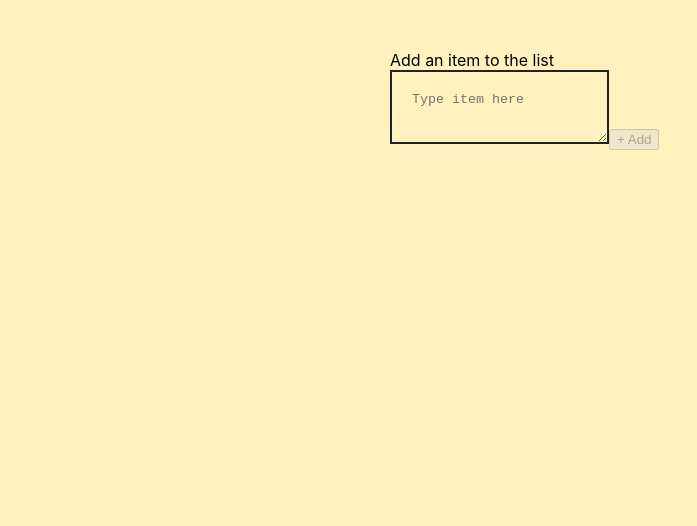
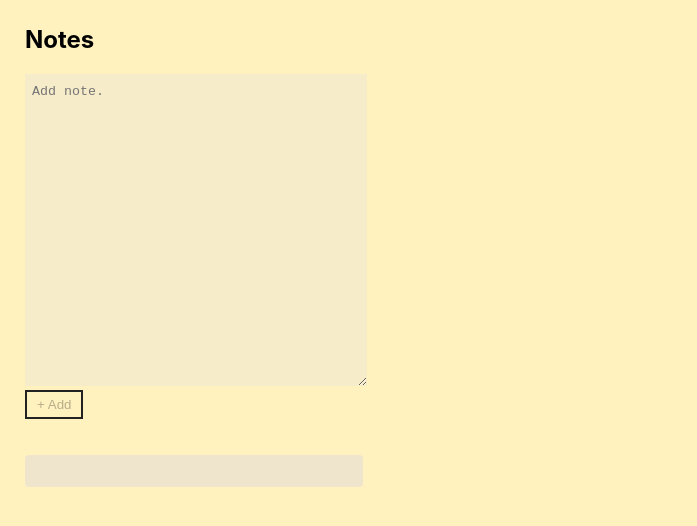
Before and after one commit to sosroInSpace/website_prelaunch_checklist, a React (Create React App) app in the folder notes/: page / in a window 1280 px wide. Shown: the top 526 px of the page, without its empty margins (0-697 px from the left). Built offline with nearby package versions, Linux system fonts and the light colour scheme.

Commit message:
ui changes

```diff
--- a/notes/src/App.js
+++ b/notes/src/App.js
@@ -103,27 +103,24 @@ class App extends Component {
 
   render() {
     return (
+
       <div className="App">
 
         <div
-          style={{
-            padding: 50,
-            textAlign: "left",
-            maxWidth: 500,
-            margin: "auto"
-          }}
+          className="column-container"
         >
-          Add an item to the list
+          <h2>Notes</h2>
           <br />
           <textArea
             type="textarea"
-            placeholder="Type item here"
+            placeholder="Add note."
             value={this.state.newItem}
             onChange={e => this.updateInput("newItem", e.target.value)}
           />
           <button
             onClick={() => this.addItem()}
             disabled={!this.state.newItem.length}
+            className="add-button"
           >
             &#43; Add
           </button>
@@ -132,10 +129,16 @@ class App extends Component {
             {this.state.list.map(item => {
               return (
                 <li key={item.id}>
-                  {item.value}
-                  <button onClick={() => this.deleteItem(item.id)}>
-                    Remove
-                  </button>
+                  <div className="result-container">
+                    <div className="result-column">
+                     <p>{item.value}</p>
+                    </div>
+                    <div className="remove-column">
+                    <button onClick={() => this.deleteItem(item.id)}>
+                     Remove
+                    </button>
+                  </div>
+                  </div>
                 </li>
               );
             })}
--- a/notes/src/style.scss
+++ b/notes/src/style.scss
@@ -1,18 +1,86 @@
 /* declare variables */
 $brown: #fff2bf;
 $black: #222;
-
+$white: #fdfdfd;
 
 body {
 
+	background:$brown;
 
 
-	background:$brown;
+	h2 {
+		margin-bottom:0;
+	}
+
+	p {
+		font-size:14px;
+	}
+
+	ul {
+	    margin-left: 0;
+	    padding: 16px 14px;
+	    list-style: none;
+	    background: #efe5cd;
+	    border-radius: 4px;
+	}
+
+	li {
+
+	    margin: 20px 0px;
+    	border-bottom: 1px solid #333;
+    	padding: 15px 0px 15px 5px;
+
+
+	}
+
+	.result-container {
+		position:relative;
+
+		div {
+			display:block;
+			padding-bottom:14px;
+		}
+
+		.add-button {
+		    width: 100%;
+		    margin-top: 5px;
+		}
+	}
 
 	textarea {
 		background:$brown;
-		border:2px solid $black;
-		padding:20px;
+		border:none;
+		height: 300px;
+    	width: 100%;
+    	background:#f7ecca !important;
+    	text-indent:5px;
+    	padding-top:10px;
+
 
 	}
+	.column-container {
+	    width:338px;
+	    text-align: left;
+	    margin-left: 25px;
+	    margin-top: 25px;
+	}
+
+		/* This CSS will print because %button-style is called with @extend. */
+		%button-style {
+		  border: 1px solid #ccc;
+		  padding: 10px;
+		  color: #333;
+
+
+		}
+
+		button {
+			@extende %button-style;
+			background:$brown;
+			border-radius:0;
+			border:2px solid $black;
+			padding:5px 10px;
+			cursor:pointer;
+
+		}
 }
```
